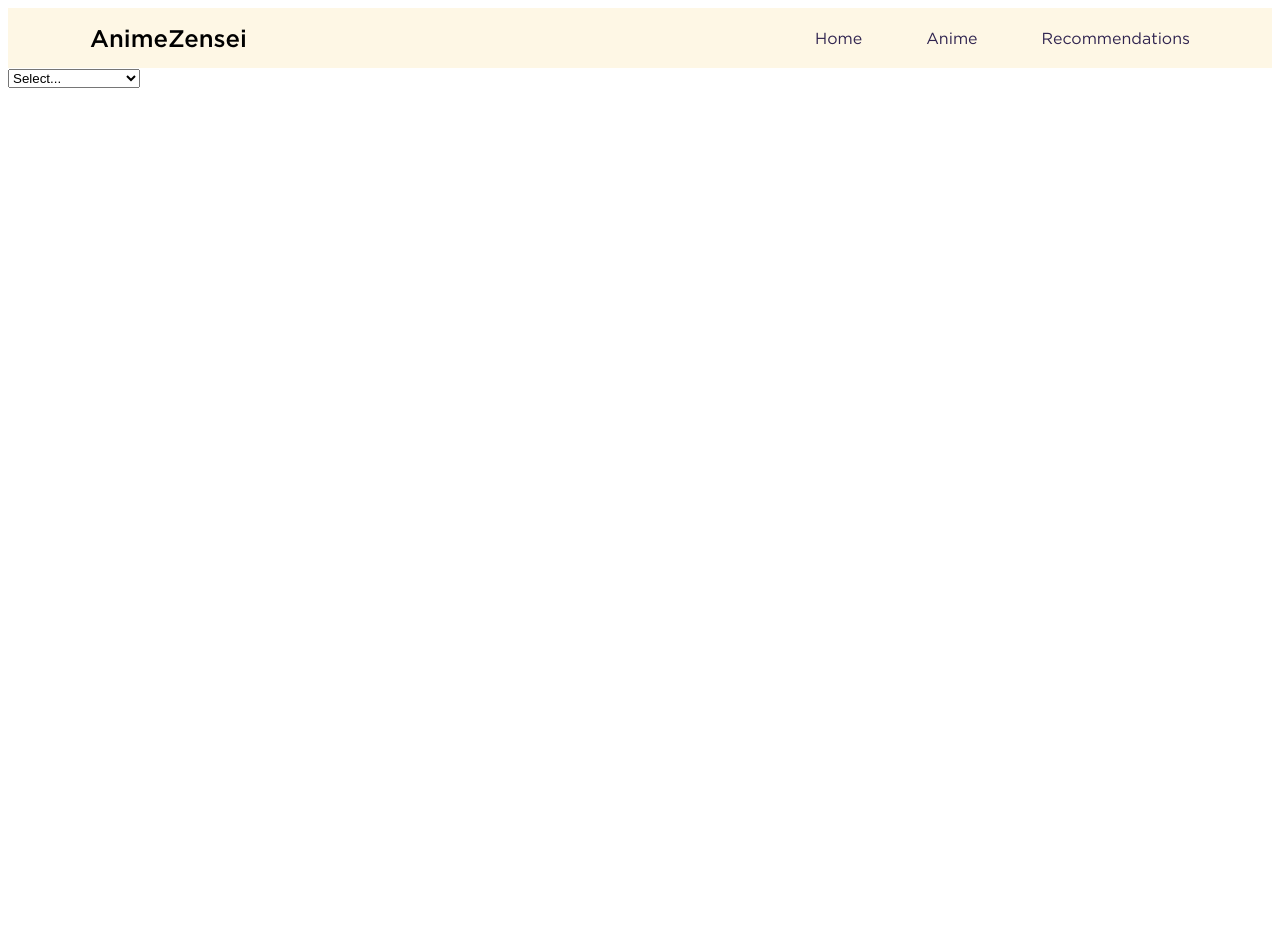
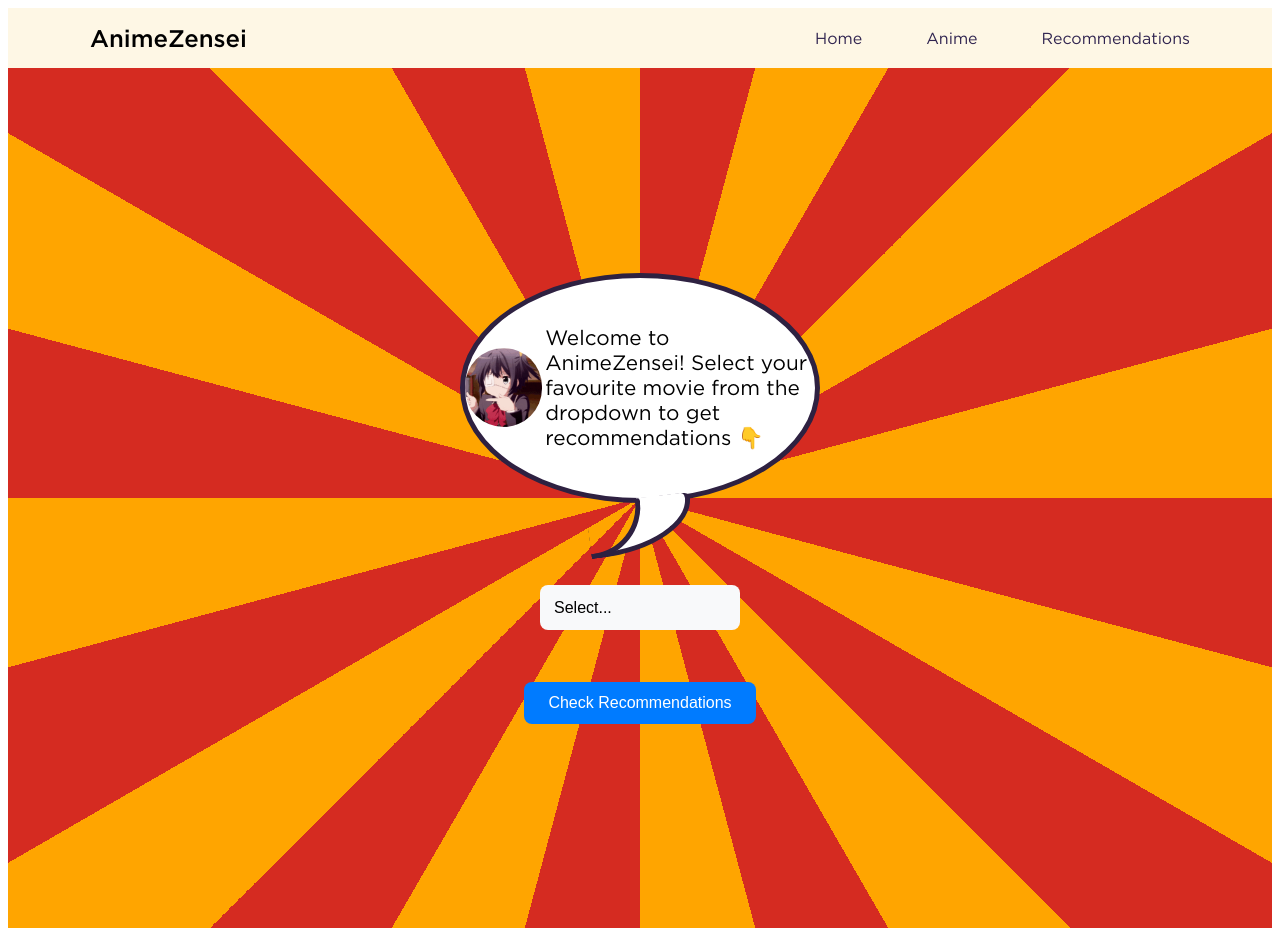
Before and after one commit to Shiriix/AnimeZensei-client, a React (Create React App) app: page / in a window 1280 px wide. Before the commit the page ends 800 px from the top, so only its background shows below. Built offline with nearby package versions, Linux system fonts and the light colour scheme; no server answers.

Commit message:
added background and welcome message to homepage

```diff
--- a/src/App.js
+++ b/src/App.js
@@ -2,7 +2,7 @@ import { useState, useEffect } from "react";
 import PromptBox from "./Components/PromptBox/PromptBox";
 import RecommendationsPage from "./Pages/RecommendationsPage/RecommendationsPage";
 import Navbar from "./Components/Navbar/Navbar";
-import { BrowserRouter, Route, Routes } from "react-router-dom";
+import { BrowserRouter, Route, Routes, useNavigate } from "react-router-dom";
 import "./App.scss";
 import AnimeDetailsPage from "./Pages/AnimeDetailsPage/AnimeDetailsPage";
 import AnimePage from "./Pages/AnimePage/AnimePage";
--- a/src/Components/PromptBox/PromptBox.jsx
+++ b/src/Components/PromptBox/PromptBox.jsx
@@ -1,8 +1,22 @@
 import React, { useState } from "react";
+import { Link } from "react-router-dom";
+import rikka from "../../Assets/images/rikka gif.gif";
+import "./PromptBox.scss";
 
 const PromptBox = ({ selectedOption, onChange }) => {
   return (
     <>
+      <section className="section section--rays">
+        <div className="simple-bubble">
+          <div className="simple-bubble__main">
+            <img className="simple-bubble__img" src={rikka} alt="rikka gif" />
+            <p className="simple-bubble__text">
+              Welcome to AnimeZensei! Select your favourite movie from the
+              dropdown to get recommendations 👇
+            </p>
+          </div>
+          <div className="simple-bubble__tail"></div>
+        </div>
         <form className="form">
           <div className="form__div">
             <select
@@ -18,6 +32,10 @@ const PromptBox = ({ selectedOption, onChange }) => {
             </select>
           </div>
         </form>
+        <Link to={"/recommendations"}>
+          <button className="form__button"> Check Recommendations</button>
+        </Link>
+      </section>
     </>
   );
 };
--- /dev/null
+++ b/src/Components/PromptBox/PromptBox.scss
@@ -0,0 +1,198 @@
+:root {
+  --red: #d52b21;
+  --orange: #ffa500;
+  --main-bg: #3b3b4f;
+  --stroke-color: #2e2141;
+  --rays-light: var(--orange);
+  --rays-dark: var(--red);
+  --polka-dots: var(--stroke-color);
+  --polka-bg: var(--main-bg);
+}
+
+.simple-bubble {
+  min-width: 300px;
+  min-height: 225px;
+
+  &__text {
+    margin-left: 0.2rem;
+    font-size: 1.3rem;
+  }
+
+  &__img {
+    width: 22%;
+    border-radius: 4rem;
+  }
+
+  &__main {
+    display: flex;
+    justify-content: center;
+    align-items: center;
+    width: 350px;
+    height: 220px;
+    background-color: #ffffff;
+    border-radius: 50%;
+    border: 5px solid var(--stroke-color);
+    font-size: 2rem;
+  }
+
+  &__tail {
+    width: 100px;
+    height: 50px;
+    margin: -5px auto 0;
+    background: radial-gradient(
+      circle at 0 0,
+      transparent 0%,
+      transparent 46%,
+      rgba(255, 255, 255, 1) 46%
+    );
+    border: 5px solid var(--stroke-color);
+    border-top: none;
+    border-left: none;
+    border-radius: 0 10% 100% 0;
+    transform: rotate(-7deg);
+
+    &::before {
+      content: "";
+      display: block;
+      width: 50px;
+      height: 50px;
+      margin-bottom: -5px;
+      background-color: transparent;
+      border: 5px solid var(--stroke-color);
+      border-top: none;
+      border-left: none;
+      border-radius: 0 10% 200% 0;
+    }
+  }
+}
+.section {
+  display: flex;
+  flex-direction: column;
+  justify-content: center;
+  align-items: center;
+  height: 100vh;
+  padding: 30px;
+  gap: 2rem;
+}
+
+.section--rays {
+  position: relative;
+
+  &::before,
+  &::after {
+    content: "";
+    display: block;
+    position: absolute;
+    top: 0;
+    left: 0;
+    width: 50%;
+    height: 100%;
+    background: linear-gradient(75deg, transparent 50%, var(--rays-light) 50%),
+      linear-gradient(60deg, transparent 50%, var(--rays-dark) 50%),
+      linear-gradient(45deg, transparent 50%, var(--rays-light) 50%),
+      linear-gradient(30deg, transparent 50%, var(--rays-dark) 50%),
+      linear-gradient(15deg, transparent 50%, var(--rays-light) 50%),
+      linear-gradient(0deg, transparent 50%, var(--rays-dark) 50%),
+      linear-gradient(-15deg, transparent 50%, var(--rays-light) 50%),
+      linear-gradient(-30deg, transparent 50%, var(--rays-dark) 50%),
+      linear-gradient(-45deg, transparent 50%, var(--rays-light) 50%),
+      linear-gradient(-60deg, transparent 50%, var(--rays-dark) 50%),
+      linear-gradient(-75deg, transparent 50%, var(--rays-light) 50%),
+      linear-gradient(-90deg, transparent 50%, var(--rays-dark) 50%);
+    background-size: 200% 100%;
+    z-index: -1;
+  }
+
+  &::after {
+    left: auto;
+    right: 0;
+    transform: rotate(180deg);
+  }
+}
+
+.form {
+  display: flex;
+  flex-direction: column;
+  align-items: center;
+
+  &__div {
+    margin-bottom: 20px;
+
+    .form__dropdown {
+      width: 200px;
+      padding: 12px;
+      font-size: 16px;
+      border: 2px solid transparent;
+      border-radius: 8px;
+      outline: none;
+      appearance: none;
+      background-color: #f8f9fa;
+      transition: border-color 0.3s ease;
+
+      &:hover {
+        border-color: #007bff;
+      }
+
+      &:focus {
+        border-color: #007bff;
+      }
+    }
+  }
+
+  &__button {
+    padding: 12px 24px;
+    font-size: 16px;
+    background-color: #007bff;
+    color: #fff;
+    border: none;
+    border-radius: 8px;
+    cursor: pointer;
+    text-decoration: none;
+    transition: background-color 0.3s;
+
+    &:hover {
+      background-color: #0056b3;
+    }
+  }
+}
+
+@keyframes fadeIn {
+  0% {
+    opacity: 0;
+    transform: translateY(-10px);
+  }
+  100% {
+    opacity: 1;
+    transform: translateY(0);
+  }
+}
+
+@keyframes slideInFromLeft {
+  0% {
+    opacity: 0;
+    transform: translateX(-20px);
+  }
+  100% {
+    opacity: 1;
+    transform: translateX(0);
+  }
+}
+
+@keyframes slideInFromRight {
+  0% {
+    opacity: 0;
+    transform: translateX(20px);
+  }
+  100% {
+    opacity: 1;
+    transform: translateX(0);
+  }
+}
+
+.form__div {
+  animation: slideInFromLeft 0.5s ease 0.3s forwards;
+}
+
+.form__button {
+  animation: slideInFromRight 0.5s ease 0.5s forwards;
+}
--- a/src/Pages/AnimePage/ListItem.scss
+++ b/src/Pages/AnimePage/ListItem.scss
@@ -1,4 +1,5 @@
 .carousel {
+  margin-top: 1rem;
   &__synopsis {
     text-wrap: pretty;
   }
```
Also changed, not shown: src/Assets/images/rikka gif.gif (added). Lines whose indentation alone changed are shown as unchanged.
